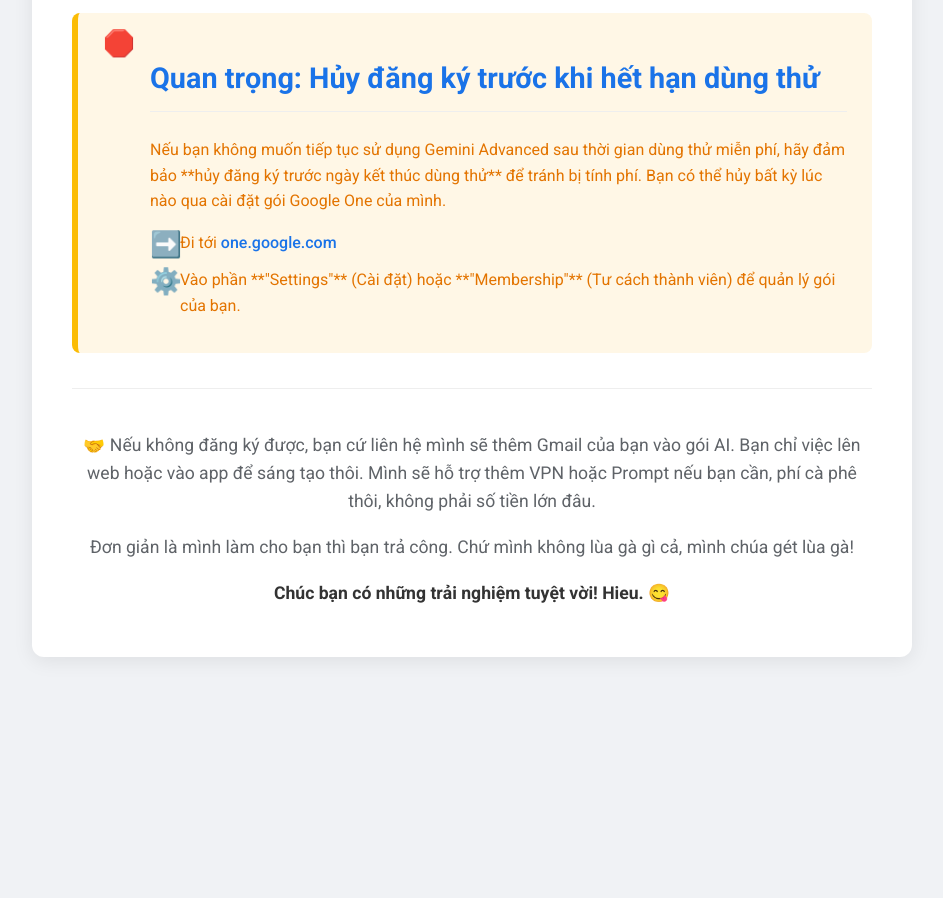
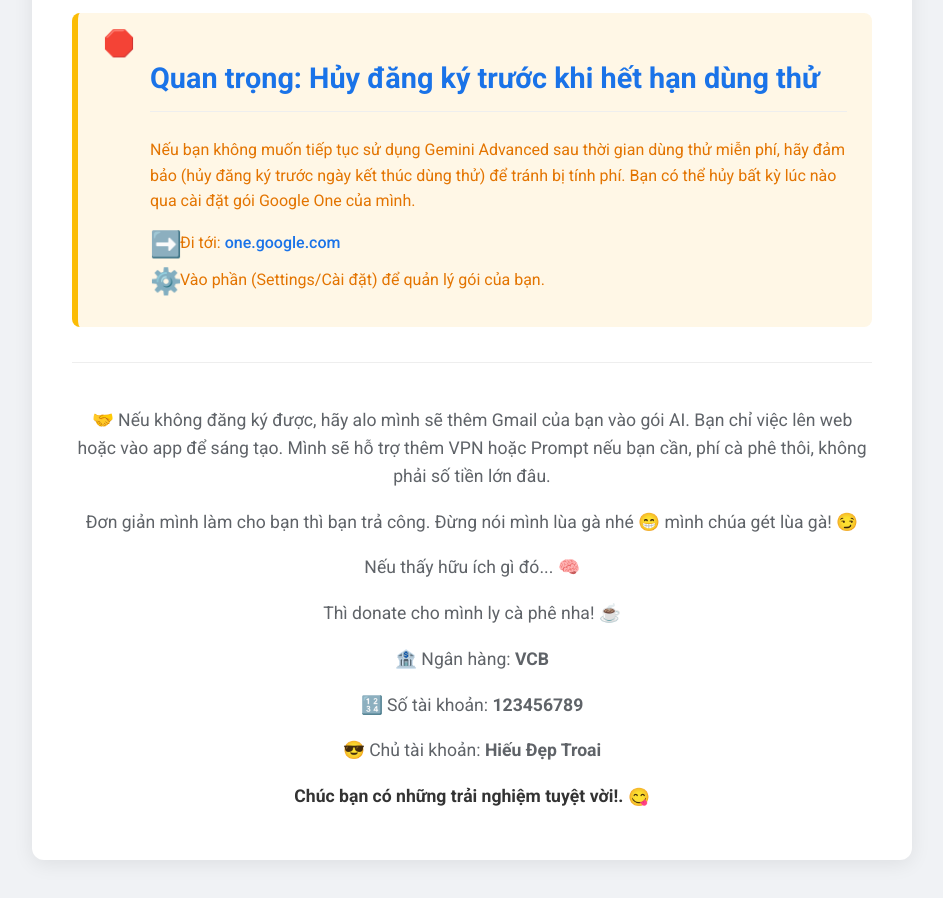
Before and after one commit to hieuhelo/share, a plain HTML site: page index.html in a window 1280 px wide. Shown: the part 1440-2338 px from the top of the page, without its empty margins (168-1111 px from the left). Before the commit the page ends 2147 px from the top, so only its background shows below. Drawn offline with Linux system fonts and the light colour scheme.

Commit message:
Update index.html

```diff
--- a/index.html
+++ b/index.html
@@ -163,7 +163,7 @@
 
         <div class="step">
             <h3><span class="emoji-icon">🔑</span> Bước 1: Đăng nhập vào Gemini bằng Gmail của bạn</h3>
-            <p>Trên PC web tìm đến **Nâng Cấp**: Trên app tìm đến **Dùng thử Gemini Pro**:</p>
+            <p>Trên PC web tìm đến Nâng Cấp: Trên app tìm đến Dùng thử Gemini Pro:</p>
             <p>Tại đây, bạn sẽ thấy trang giới thiệu và tùy chọn gói để bắt đầu dùng thử.</p>
         </div>
 
@@ -171,8 +171,8 @@
             <h3><span class="emoji-icon">💳</span> Bước 2: Nhập thông tin thanh toán</h3>
             <p>Bạn sẽ được chuyển hướng đến trang đăng ký Google One (Gemini Advanced là một phần của gói Google One AI Premium). Tại đây, bạn cần thêm thông tin thanh toán của mình.</p>
             <ul>
-                <li><span class="emoji-icon">✅</span> Chọn **phương thức thanh toán** (thẻ tín dụng/ghi nợ).</li>
-                <li><span class="emoji-icon">✅</span> Nhập **số thẻ, ngày hết hạn, mã CVC** và **tên chủ thẻ**.</li>
+                <li><span class="emoji-icon">✅</span> Chọn phương thức thanh toán (thẻ tín dụng/ghi nợ).</li>
+                <li><span class="emoji-icon">✅</span> Nhập số thẻ, ngày hết hạn, mã CVC và tên chủ thẻ.</li>
                 <li><span class="emoji-icon">✅</span> Đảm bảo các thông tin khác như địa chỉ thanh toán là chính xác.</li>
             </ul>
             <div class="note" style="margin-top: 20px;">
@@ -195,18 +195,25 @@
             <span class="emoji-icon">🛑</span>
             <div>
                 <h2>Quan trọng: Hủy đăng ký trước khi hết hạn dùng thử</h2>
-                <p>Nếu bạn không muốn tiếp tục sử dụng Gemini Advanced sau thời gian dùng thử miễn phí, hãy đảm bảo **hủy đăng ký trước ngày kết thúc dùng thử** để tránh bị tính phí. Bạn có thể hủy bất kỳ lúc nào qua cài đặt gói Google One của mình.</p>
+                <p>Nếu bạn không muốn tiếp tục sử dụng Gemini Advanced sau thời gian dùng thử miễn phí, hãy đảm bảo (hủy đăng ký trước ngày kết thúc dùng thử) để tránh bị tính phí. Bạn có thể hủy bất kỳ lúc nào qua cài đặt gói Google One của mình.</p>
                 <ul>
-                    <li><span class="emoji-icon">➡️</span> Đi tới <a href="https://one.google.com/" target="_blank">one.google.com</a></li>
-                    <li><span class="emoji-icon">⚙️</span> Vào phần **"Settings"** (Cài đặt) hoặc **"Membership"** (Tư cách thành viên) để quản lý gói của bạn.</li>
+                    <li><span class="emoji-icon">➡️</span> Đi tới: <a href="https://one.google.com/" target="_blank">one.google.com</a></li>
+                    <li><span class="emoji-icon">⚙️</span> Vào phần (Settings/Cài đặt) để quản lý gói của bạn.</li>
                 </ul>
             </div>
         </div>
 
         <div class="contact-info">
-            <p><span class="emoji-icon">🤝</span> Nếu không đăng ký được, bạn cứ liên hệ mình sẽ thêm Gmail của bạn vào gói AI. Bạn chỉ việc lên web hoặc vào app để sáng tạo thôi. Mình sẽ hỗ trợ thêm VPN hoặc Prompt nếu bạn cần, phí cà phê thôi, không phải số tiền lớn đâu.</p>
-            <p>Đơn giản là mình làm cho bạn thì bạn trả công. Chứ mình không lùa gà gì cả, mình chúa gét lùa gà!</p>
-            <p>Chúc bạn có những trải nghiệm tuyệt vời! Hieu. <span class="emoji-icon">😋</span></p>
+            <p><span class="emoji-icon">🤝</span> Nếu không đăng ký được, hãy alo mình sẽ thêm Gmail của bạn vào gói AI. Bạn chỉ việc lên web hoặc vào app để sáng tạo. Mình sẽ hỗ trợ thêm VPN hoặc Prompt nếu bạn cần, phí cà phê thôi, không phải số tiền lớn đâu.</p>
+            <p>Đơn giản mình làm cho bạn thì bạn trả công. Đừng nói mình lùa gà nhé 😁 mình chúa gét lùa gà! 😏</p>
+           <div class="info">
+    <p>Nếu thấy hữu ích gì đó... 🧠</p>
+    <p class="donate">Thì donate cho mình ly cà phê nha! ☕</p>
+    <p>🏦 Ngân hàng: <strong>VCB</strong></p>
+    <p>🔢 Số tài khoản: <strong>123456789</strong></p>
+    <p>😎 Chủ tài khoản: <strong>Hiếu Đẹp Troai</strong></p>
+
+            <p>Chúc bạn có những trải nghiệm tuyệt vời!. <span class="emoji-icon">😋</span></p>
         </div>
     </div>
 </body>
```
